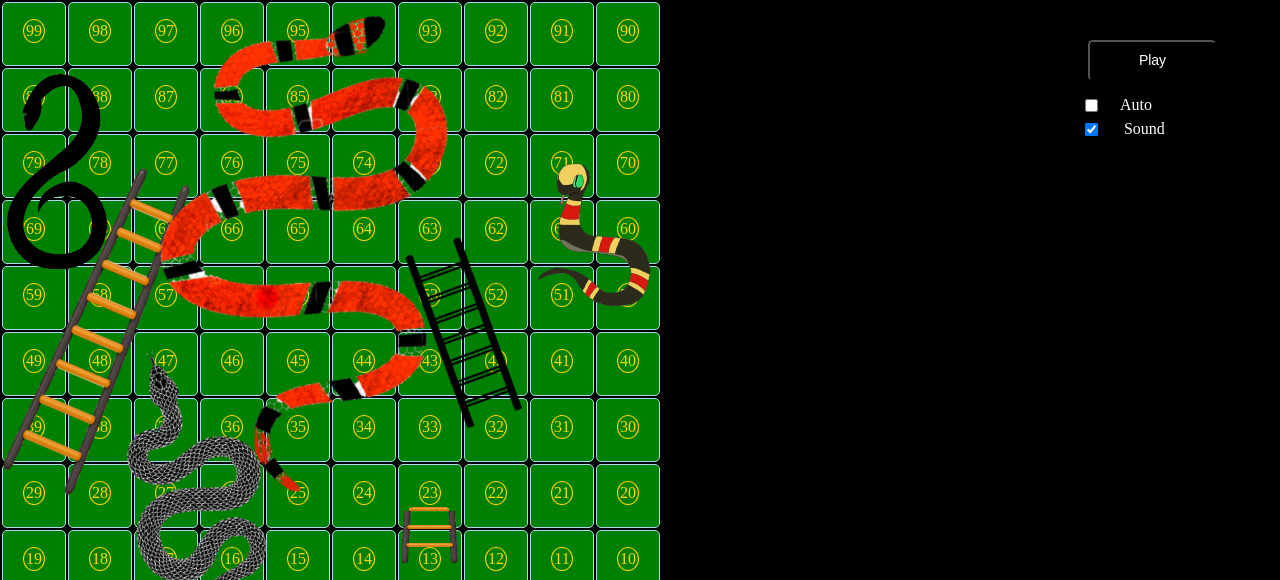
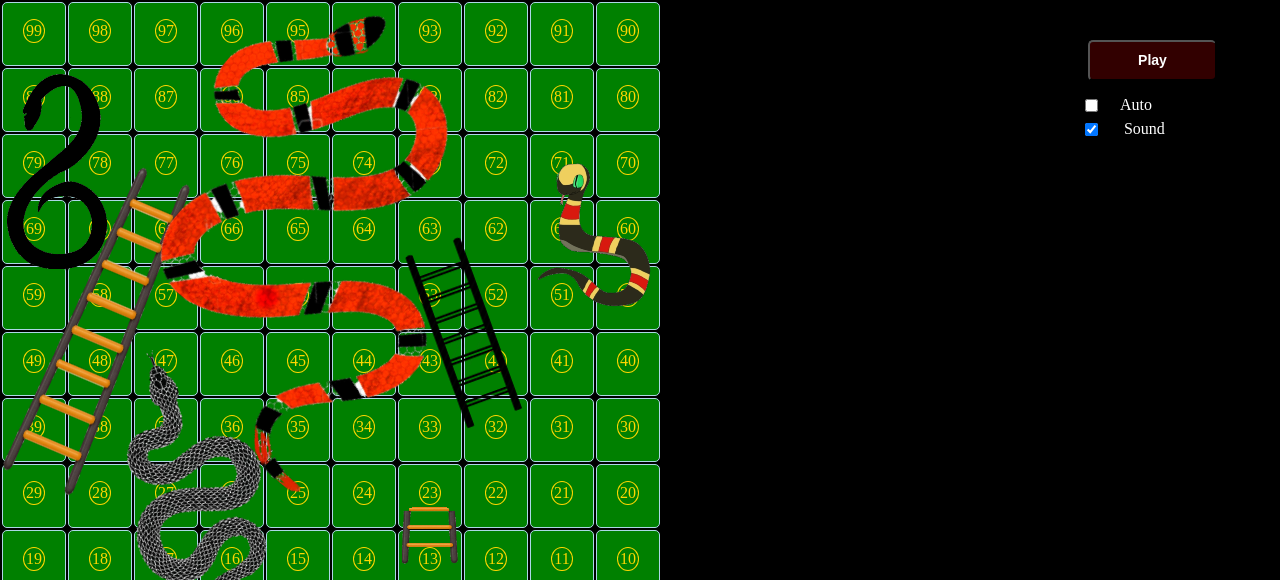
Before and after one commit to Rayan84/snake-and-ladder, a plain HTML site: page index.html in a window 1280 px wide. In both pictures the pointer is over the button "Play". Shown: the top 580 px of the page. Drawn offline with Linux system fonts and the light colour scheme.

Commit message:
button hover style change

```diff
--- a/style.css
+++ b/style.css
@@ -127,7 +127,8 @@ main{
 
 #play-again-btn:hover,
 #playButton:hover {
-  background: rgba(0, 0, 0, 0.5);
+  background: rgb(50, 0, 0);
+  font-weight: bold;
 }
 
 #you-win {
```
